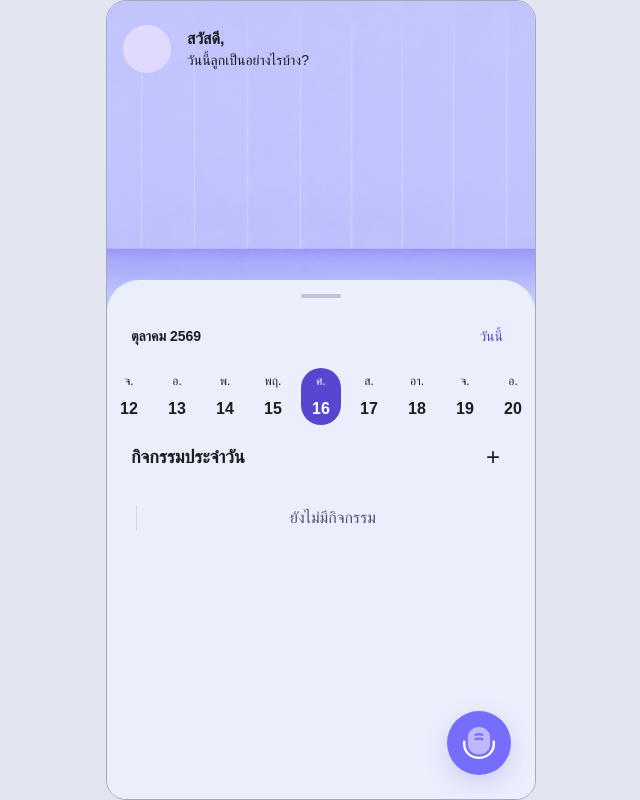
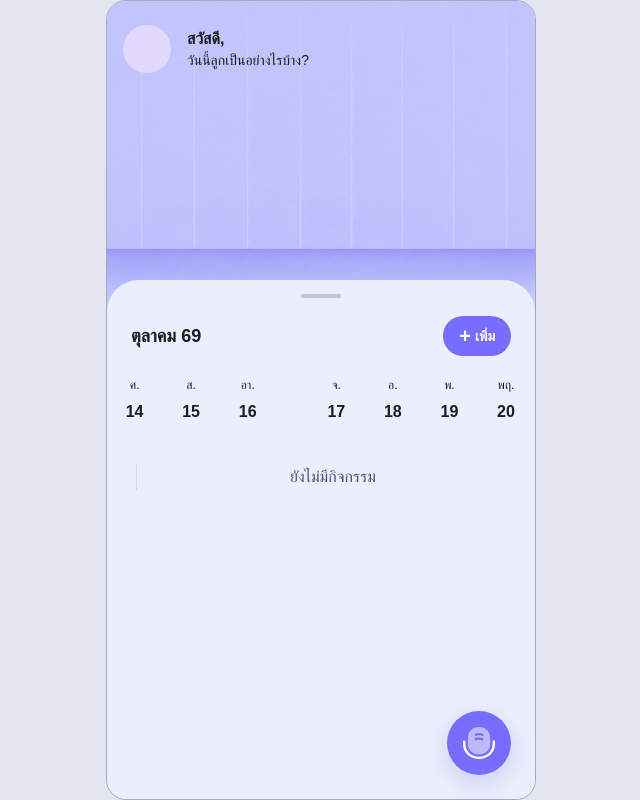
Before and after one commit to AYNO-I-KNOW/utopia-hackathon-2026, a Next.js app: page / in a window 1280 px wide. Shown: the whole page, without its empty margins (319-959 px from the left). Built offline with nearby package versions, Linux system fonts and the light colour scheme.

Commit message:
feat(home): refine weekly gestures sheet motion and date transitions

```diff
--- a/src/content/development.ts
+++ b/src/content/development.ts
@@ -1,5 +1,6 @@
 /** Thai drafting copy for the development flow. */
 export const growthCopy = {
+  addShort: "เพิ่ม",
   resizeSheet: "ขยายหรือย่อกิจกรรม",
   today: "วันนี้",
   chooseDate: "เลือกวันที่ดูกิจกรรม",
--- a/src/features/activities/activity-sheet.tsx
+++ b/src/features/activities/activity-sheet.tsx
@@ -5,6 +5,8 @@ import { copy } from "@/content";
 import { growthCopy } from "@/content/development";
 import { dateKey } from "@/lib/date";
 import "./sheet.css";
+import { WeekRail } from "./week-rail";
+import { DateTransition } from "./date-transition";
 
 const snaps = [30, 65, 100] as const;
 
@@ -23,35 +25,89 @@ export function ActivitySheet({
   const [drag, setDrag] = useState(0);
   const origin = useRef<number | null>(null);
   const suppressClick = useRef(false);
+  const dragDistance = useRef(0);
+  const wheelLock = useRef(0);
   const sheet = useRef<HTMLElement>(null);
-  const activeDay = useRef<HTMLButtonElement>(null);
+  const scrollArea = useRef<HTMLDivElement>(null);
+  useEffect(() => {
+    const element = scrollArea.current;
+    if (!element) return;
+    let touch: { y: number; atTop: boolean; handled: boolean } | null = null;
+    function wheel(event: WheelEvent) {
+      if (Date.now() < wheelLock.current) {
+        event.preventDefault();
+        return;
+      }
+      if (Math.abs(event.deltaX) > Math.abs(event.deltaY)) return;
+      if (snap < 100 && event.deltaY > 6) {
+        event.preventDefault();
+        wheelLock.current = Date.now() + 450;
+        setSnap(100);
+      } else if (
+        snap === 100 &&
+        element!.scrollTop <= 0 &&
+        event.deltaY < -12
+      ) {
+        event.preventDefault();
+        wheelLock.current = Date.now() + 450;
+        setSnap(65);
+      }
+    }
+    function start(event: TouchEvent) {
+      if (event.touches.length !== 1) return;
+      touch = {
+        y: event.touches[0].clientY,
+        atTop: element!.scrollTop <= 0,
+        handled: false,
+      };
+    }
+    function move(event: TouchEvent) {
+      if (!touch || event.touches.length !== 1) return;
+      const distance = touch.y - event.touches[0].clientY;
+      if (touch.handled) {
+        event.preventDefault();
+        return;
+      }
+      if (snap < 100 && distance > 12) {
+        event.preventDefault();
+        touch.handled = true;
+        setSnap(100);
+      } else if (snap === 100 && touch.atTop && distance < -60) {
+        event.preventDefault();
+        touch.handled = true;
+        setSnap(65);
+      }
+    }
+    function end() {
+      touch = null;
+    }
+    element.addEventListener("wheel", wheel, { passive: false });
+    element.addEventListener("touchstart", start, { passive: true });
+    element.addEventListener("touchmove", move, { passive: false });
+    element.addEventListener("touchend", end);
+    element.addEventListener("touchcancel", end);
+    return () => {
+      element.removeEventListener("wheel", wheel);
+      element.removeEventListener("touchstart", start);
+      element.removeEventListener("touchmove", move);
+      element.removeEventListener("touchend", end);
+      element.removeEventListener("touchcancel", end);
+    };
+  }, [snap]);
   const today = dateKey();
   const selected = date || today;
   const anchor = new Date(selected + "T12:00:00+07:00");
   // Keep the rail stable while selecting nearby days so it does not jump.
   const [railDate, setRailDate] = useState(selected);
-  const railAnchor = new Date(railDate + "T12:00:00+07:00");
-  useEffect(() => {
-    activeDay.current?.scrollIntoView({
-      block: "nearest",
-      inline: "center",
-      behavior: window.matchMedia("(prefers-reduced-motion: reduce)").matches
-        ? "instant"
-        : "smooth",
-    });
-  }, [selected, railDate]);
   function finishDrag() {
     if (origin.current === null) return;
-    const parentHeight = sheet.current?.parentElement?.clientHeight || 1;
-    suppressClick.current = Math.abs(drag) > 4;
-    const target = snap - (drag / parentHeight) * 100;
-    setSnap(
-      snaps.reduce<number>(
-        (best, point) =>
-          Math.abs(point - target) < Math.abs(best - target) ? point : best,
-        60,
-      ),
-    );
+    const distance = dragDistance.current;
+    suppressClick.current = Math.abs(distance) > 4;
+    if (distance > 32)
+      setSnap([...snaps].reverse().find((point) => point < snap) ?? 30);
+    else if (distance < -32)
+      setSnap(snaps.find((point) => point > snap) ?? 100);
+    dragDistance.current = 0;
     origin.current = null;
     setDrag(0);
   }
@@ -83,11 +139,13 @@ export function ActivitySheet({
         }}
         onPointerDown={(event) => {
           origin.current = event.clientY;
+          dragDistance.current = 0;
           event.currentTarget.setPointerCapture(event.pointerId);
         }}
         onPointerMove={(event) => {
           if (origin.current !== null) {
             const delta = event.clientY - origin.current;
+            dragDistance.current = delta;
             setDrag(delta);
           }
         }}
@@ -101,12 +159,10 @@ export function ActivitySheet({
       </button>
       <div className="activity-sheet-date-heading">
         <label className="activity-sheet-calendar">
-          <span>
-            {anchor.toLocaleDateString("th-TH", {
-              month: "long",
-              year: "numeric",
-            })}
-          </span>
+          <h2>
+            {anchor.toLocaleDateString("th-TH", { month: "long" })}{" "}
+            {String(anchor.getFullYear() + 543).slice(-2)}
+          </h2>
           <input
             type="date"
             aria-label={growthCopy.date}
@@ -119,6 +175,7 @@ export function ActivitySheet({
             }}
           />
         </label>
+        {selected !== today && (
           <button
             className="activity-sheet-today"
             onClick={() => {
@@ -128,35 +185,19 @@ export function ActivitySheet({
           >
             {growthCopy.today}
           </button>
-      </div>
-      <div className="activity-date-rail" aria-label={growthCopy.chooseDate}>
-        {Array.from({ length: 61 }, (_, index) => {
-          const day = new Date(railAnchor);
-          day.setDate(day.getDate() + index - 30);
-          const key = dateKey(day);
-          return (
+        )}
         <button
-              key={key}
-              ref={key === selected ? activeDay : undefined}
-              aria-pressed={key === selected}
-              aria-label={day.toLocaleDateString("th-TH", {
-                dateStyle: "full",
-              })}
-              onClick={() => onDate(key)}
+          className="activity-sheet-add"
+          aria-label={copy.addActivity}
+          onClick={onAdd}
         >
-              <small>{growthCopy.days[day.getDay()]}</small>
-              <b>{day.getDate()}</b>
-            </button>
-          );
-        })}
-      </div>
-      <div className="activities-heading">
-        <h2>{growthCopy.daily}</h2>
-        <button aria-label={copy.addActivity} onClick={onAdd}>
-          +
+          <span aria-hidden="true">+</span> {growthCopy.addShort}
         </button>
       </div>
-      <div className="activity-sheet-scroll">{children}</div>
+      <WeekRail anchor={railDate} selected={selected} onSelect={onDate} />
+      <div ref={scrollArea} className="activity-sheet-scroll">
+        <DateTransition date={selected}>{children}</DateTransition>
+      </div>
     </section>
   );
 }
--- /dev/null
+++ b/src/features/activities/date-transition.tsx
@@ -0,0 +1,51 @@
+"use client";
+
+import { useState, type CSSProperties, type ReactNode } from "react";
+
+/** Retain the outgoing day's snapshot until its directional transition ends. */
+export function DateTransition({
+  date,
+  children,
+}: {
+  date: string;
+  children: ReactNode;
+}) {
+  const [view, setView] = useState({
+    date,
+    content: children,
+    previous: null as ReactNode,
+    direction: 1,
+  });
+  if (view.date !== date) {
+    setView({
+      date,
+      content: children,
+      previous: view.content,
+      direction: date > view.date ? 1 : -1,
+    });
+  }
+  if (view.date === date && view.content !== children) {
+    setView({ ...view, content: children });
+  }
+  return (
+    <div
+      className="activity-day-transition"
+      style={{ "--day-direction": view.direction } as CSSProperties}
+    >
+      {view.previous && (
+        <div className="activity-day-out" aria-hidden="true" inert>
+          {view.previous}
+        </div>
+      )}
+      <div
+        key={date}
+        className={view.previous ? "activity-day-in" : ""}
+        onAnimationEnd={() =>
+          setView((current) => ({ ...current, previous: null }))
+        }
+      >
+        {children}
+      </div>
+    </div>
+  );
+}
--- a/src/features/activities/sheet.css
+++ b/src/features/activities/sheet.css
@@ -20,6 +20,7 @@
   background: var(--color-growth-background);
   border-radius: 32px 32px 0 0;
   box-shadow: 0 -8px 32px #5746cf0d;
+  animation: activity-sheet-enter 520ms cubic-bezier(0.22, 1, 0.36, 1) both;
   transition: height 360ms cubic-bezier(0.22, 1, 0.36, 1);
   overflow: hidden;
 }
@@ -48,6 +49,8 @@
   opacity: 0.35;
 }
 .activity-sheet-date-heading {
+  height: 48px;
+  flex: 0 0 48px;
   display: flex;
   align-items: center;
   justify-content: space-between;
@@ -66,45 +69,12 @@
   cursor: pointer;
 }
 .activity-sheet-today {
+  min-height: 40px;
   border: 0;
   background: transparent;
   color: var(--color-brand-pressed);
   font-size: 14px;
   padding: 8px;
-}
-.activity-date-rail {
-  display: flex;
-  gap: 8px;
-  overflow-x: auto;
-  flex-shrink: 0;
-  padding: 8px 24px;
-  scrollbar-width: none;
-  scroll-snap-type: x proximity;
-}
-.activity-date-rail button {
-  flex: 0 0 40px;
-  min-height: 56px;
-  display: flex;
-  flex-direction: column;
-  align-items: center;
-  justify-content: center;
-  gap: 4px;
-  border: 0;
-  border-radius: 999px;
-  padding: 4px;
-  background: transparent;
-  scroll-snap-align: center;
-}
-.activity-date-rail small {
-  font-size: 12px;
-}
-.activity-date-rail b {
-  font-size: 16px;
-  font-weight: 600;
-}
-.activity-date-rail button[aria-pressed="true"] {
-  background: var(--color-brand-pressed);
-  color: var(--color-on-brand);
 }
 .home-timeline .activity-sheet .activities-heading {
   margin: 0;
@@ -123,3 +93,180 @@
     transition: none;
   }
 }
+
+.activity-sheet-calendar h2 {
+  margin: 0;
+  font-size: 18px;
+  font-weight: 600;
+}
+.activity-sheet-calendar {
+  flex: 0 1 auto;
+  min-width: 0;
+}
+.activity-sheet-date-heading {
+  justify-content: flex-start;
+  gap: 8px;
+}
+.activity-sheet-add {
+  display: flex;
+  align-items: center;
+  justify-content: center;
+  gap: 4px;
+  margin-left: auto;
+  border: 0;
+  border-radius: 999px;
+  background: var(--color-brand);
+  color: var(--color-on-brand);
+  padding: 8px 16px;
+  min-height: 40px;
+  font-size: 14px;
+  font-weight: 600;
+}
+.activity-sheet-add span {
+  font-size: 20px;
+  line-height: 1;
+}
+
+@media (max-width: 360px) {
+  .activity-sheet-calendar h2 {
+    font-size: 16px;
+  }
+  .activity-sheet-date-heading {
+    padding-inline: 16px;
+    gap: 4px;
+  }
+}
+
+@keyframes activity-sheet-enter {
+  from {
+    transform: translateY(64px);
+    opacity: 0.6;
+  }
+  to {
+    transform: translateY(0);
+    opacity: 1;
+  }
+}
+@media (prefers-reduced-motion: reduce) {
+  .activity-sheet {
+    animation: none;
+  }
+}
+.activity-week-rail {
+  display: flex;
+  overflow-x: auto;
+  flex-shrink: 0;
+  scrollbar-width: none;
+  scroll-snap-type: x mandatory;
+  touch-action: pan-y;
+  user-select: none;
+  cursor: grab;
+  padding-block: 8px;
+}
+.activity-week-rail[data-dragging="true"] {
+  scroll-snap-type: none;
+  cursor: grabbing;
+}
+.activity-week-page {
+  position: relative;
+  isolation: isolate;
+  display: grid;
+  grid-template-columns: repeat(7, minmax(0, 1fr));
+  padding-inline: 16px;
+  flex: 0 0 100%;
+  scroll-snap-align: start;
+  scroll-snap-stop: always;
+}
+.activity-week-page button {
+  display: flex;
+  flex-direction: column;
+  align-items: center;
+  justify-content: center;
+  gap: 4px;
+  min-width: 0;
+  min-height: 64px;
+  width: 100%;
+  max-width: 48px;
+  justify-self: center;
+  padding: 4px;
+  border: 0;
+  border-radius: 999px;
+  background: transparent;
+  cursor: inherit;
+}
+.activity-week-page small {
+  font-size: 12px;
+}
+.activity-week-page b {
+  font-size: 16px;
+  font-weight: 600;
+}
+.activity-week-page button[aria-pressed="true"] {
+  background: transparent;
+  color: var(--color-text);
+}
+
+.activity-day-indicator {
+  position: absolute;
+  left: 16px;
+  top: 0;
+  bottom: 0;
+  width: calc((100% - 32px) / 7);
+  z-index: -1;
+  pointer-events: none;
+  transition: transform 300ms cubic-bezier(0.22, 1, 0.36, 1);
+}
+.activity-day-indicator::before {
+  content: "";
+  display: block;
+  width: calc(100% - 4px);
+  max-width: 48px;
+  height: 100%;
+  margin: auto;
+  border-radius: 999px;
+  background: #ded8ff;
+}
+.activity-day-transition {
+  position: relative;
+  overflow: hidden;
+}
+.activity-day-out {
+  position: absolute;
+  inset: 0;
+  pointer-events: none;
+  animation: activity-day-out 320ms cubic-bezier(0.22, 1, 0.36, 1) both;
+}
+.activity-day-in {
+  animation: activity-day-in 320ms cubic-bezier(0.22, 1, 0.36, 1) both;
+}
+@keyframes activity-day-in {
+  from {
+    opacity: 0;
+    transform: translateX(calc(var(--day-direction) * 100%));
+  }
+  to {
+    opacity: 1;
+    transform: translateX(0);
+  }
+}
+@keyframes activity-day-out {
+  from {
+    opacity: 1;
+    transform: translateX(0);
+  }
+  to {
+    opacity: 0;
+    transform: translateX(calc(var(--day-direction) * -100%));
+  }
+}
+@media (prefers-reduced-motion: reduce) {
+  .activity-day-indicator {
+    transition: none;
+  }
+  .activity-day-out {
+    display: none;
+  }
+  .activity-day-in {
+    animation: none;
+  }
+}
--- /dev/null
+++ b/src/features/activities/week-rail.tsx
@@ -0,0 +1,123 @@
+"use client";
+
+import { useLayoutEffect, useRef } from "react";
+import { dateKey } from "@/lib/date";
+import { growthCopy } from "@/content/development";
+
+const centerPage = 10;
+
+export function WeekRail({
+  anchor,
+  selected,
+  onSelect,
+}: {
+  anchor: string;
+  selected: string;
+  onSelect: (date: string) => void;
+}) {
+  const rail = useRef<HTMLDivElement>(null);
+  const gesture = useRef<{ x: number; page: number; moved: boolean } | null>(
+    null,
+  );
+  const suppressClick = useRef(false);
+  const start = new Date(anchor + "T12:00:00+07:00");
+  start.setDate(start.getDate() - ((start.getDay() + 6) % 7));
+  const chosen = new Date(selected + "T12:00:00+07:00");
+  const chosenIndex = (chosen.getDay() + 6) % 7;
+  useLayoutEffect(() => {
+    const element = rail.current;
+    if (element) element.scrollLeft = element.clientWidth * centerPage;
+  }, [anchor]);
+  function finish(element: HTMLDivElement, clientX: number) {
+    const drag = gesture.current;
+    if (!drag) return;
+    const distance = drag.x - clientX;
+    const step =
+      Math.abs(distance) >= element.clientWidth * 0.2 ? Math.sign(distance) : 0;
+    delete element.dataset.dragging;
+    element.scrollTo({
+      left: (drag.page + step) * element.clientWidth,
+      behavior: window.matchMedia("(prefers-reduced-motion: reduce)").matches
+        ? "instant"
+        : "smooth",
+    });
+    gesture.current = null;
+  }
+  return (
+    <div
+      ref={rail}
+      className="activity-week-rail"
+      aria-label={growthCopy.chooseDate}
+      onPointerDown={(event) => {
+        if (event.button !== 0) return;
+        suppressClick.current = false;
+        gesture.current = {
+          x: event.clientX,
+          page: Math.round(
+            event.currentTarget.scrollLeft / event.currentTarget.clientWidth,
+          ),
+          moved: false,
+        };
+      }}
+      onPointerMove={(event) => {
+        const drag = gesture.current;
+        if (!drag) return;
+        const distance = drag.x - event.clientX;
+        if (!drag.moved && Math.abs(distance) < 5) return;
+        drag.moved = true;
+        suppressClick.current = true;
+        event.currentTarget.setPointerCapture(event.pointerId);
+        event.currentTarget.dataset.dragging = "true";
+        event.currentTarget.scrollLeft =
+          drag.page * event.currentTarget.clientWidth + distance;
+      }}
+      onPointerUp={(event) => finish(event.currentTarget, event.clientX)}
+      onPointerCancel={(event) => {
+        if (gesture.current) finish(event.currentTarget, gesture.current.x);
+      }}
+      onClickCapture={(event) => {
+        if (suppressClick.current) {
+          event.preventDefault();
+          event.stopPropagation();
+          suppressClick.current = false;
+        }
+      }}
+    >
+      {Array.from({ length: centerPage * 2 + 1 }, (_, page) => (
+        <div className="activity-week-page" key={page}>
+          {(() => {
+            const first = new Date(start);
+            first.setDate(first.getDate() + (page - centerPage) * 7);
+            const last = new Date(first);
+            last.setDate(last.getDate() + 6);
+            return selected >= dateKey(first) && selected <= dateKey(last) ? (
+              <span
+                className="activity-day-indicator"
+                aria-hidden="true"
+                style={{ transform: `translateX(${chosenIndex * 100}%)` }}
+              />
+            ) : null;
+          })()}
+          {Array.from({ length: 7 }, (_, index) => {
+            const day = new Date(start);
+            day.setDate(day.getDate() + (page - centerPage) * 7 + index);
+            const key = dateKey(day);
+            return (
+              <button
+                key={key}
+                aria-pressed={selected === key}
+                aria-label={day.toLocaleDateString("th-TH", {
+                  dateStyle: "full",
+                })}
+                onClick={() => onSelect(key)}
+              >
+                <small>{growthCopy.days[day.getDay()]}</small>
+                <b>{day.getDate()}</b>
+              </button>
+            );
+          })}
+        </div>
+      ))}
+    </div>
+  );
+}
```
Lines whose indentation alone changed are shown as unchanged.
